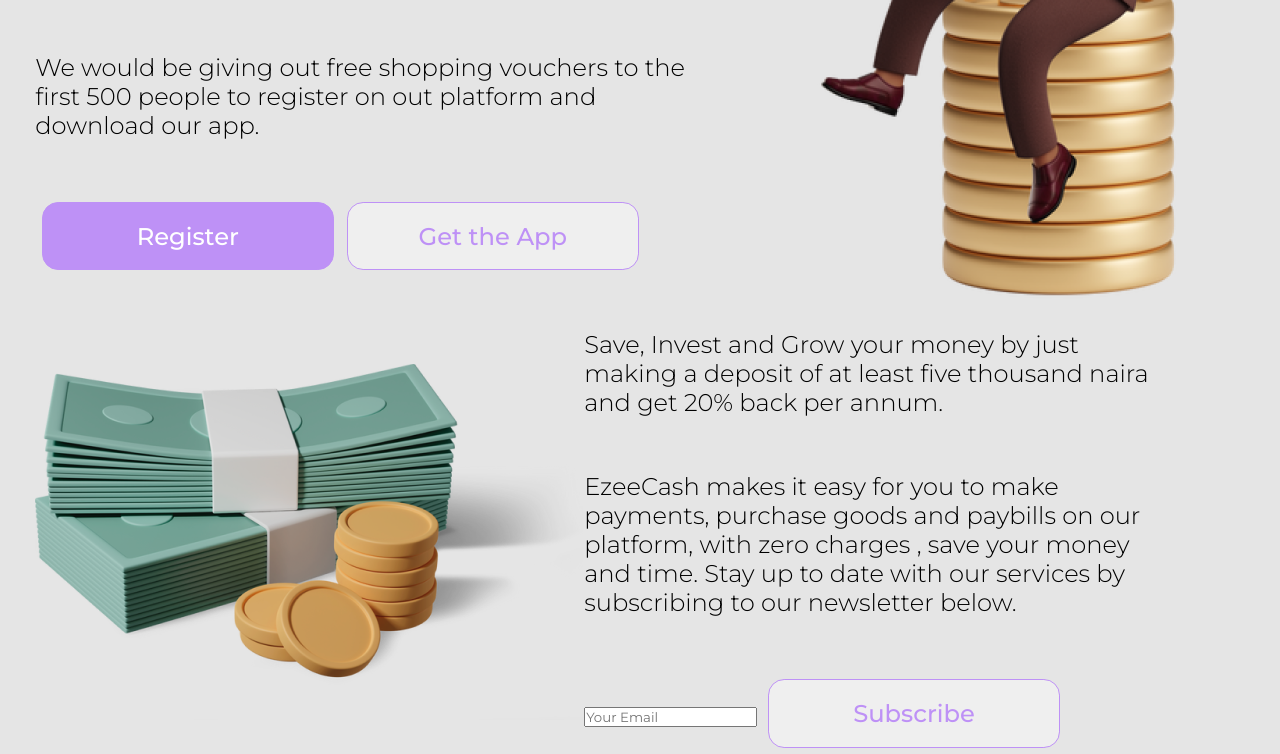
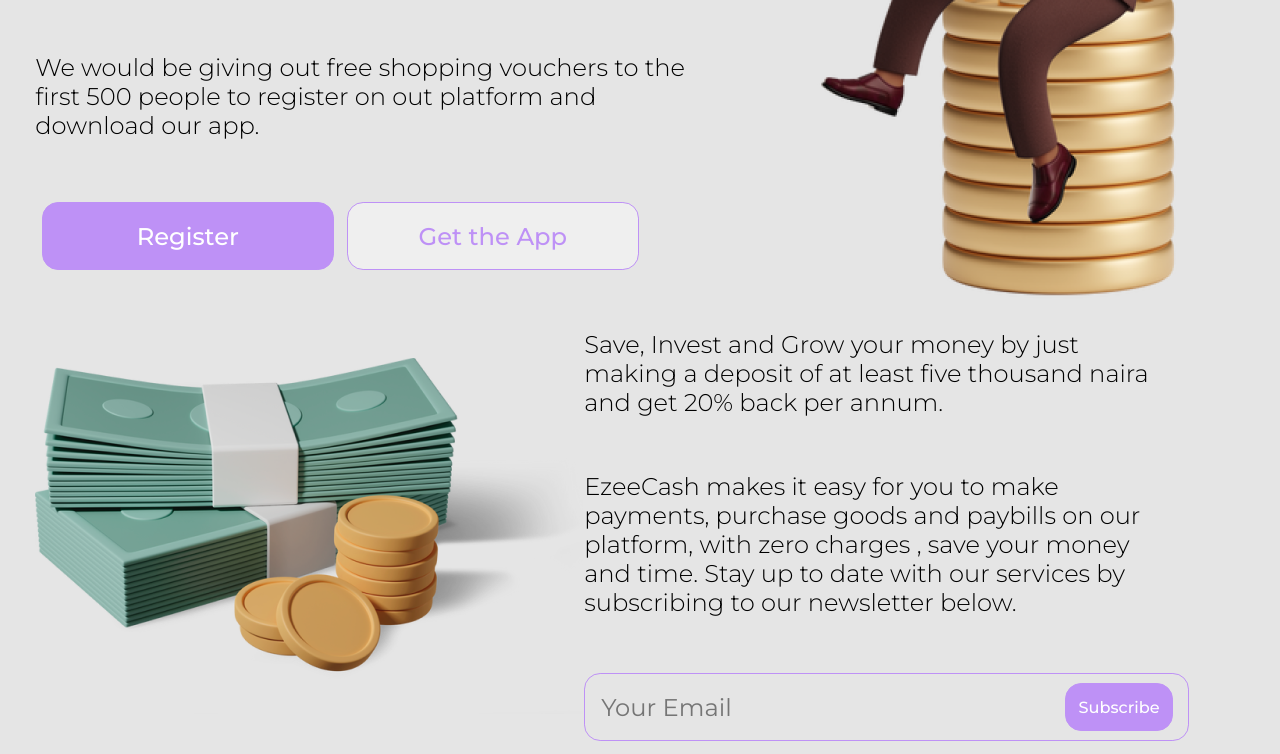
Before and after one commit to fiyintheslim/Ezeecash, a website: page index.html in a window 1280 px wide. Shown: the part 489-1243 px from the top of the page. Drawn offline with Linux system fonts and the light colour scheme.

Commit message:
second section

```diff
--- a/index.html
+++ b/index.html
@@ -49,8 +49,8 @@
                 </p>
                 <div class="email-form-cont">
                     <div class="email-form">
-                        <input type="email" placeholder="Your Email" />
-                        <button class="btn btn--subscribe" type="button">Subscribe</button>
+                        <input type="email" placeholder="Your Email" class="email-input" />
+                        <button class="btn btn--fill btn--subscribe" type="button">Subscribe</button>
                     </div>
                 </div>
             </div>
--- a/scss/sections.scss
+++ b/scss/sections.scss
@@ -47,3 +47,27 @@
     background: $purple;
     color: #fff;
 }
+.btn--subscribe{
+    @include toRem(width, 107);
+    @include toRem(height, 47);
+    @include toRem(font-size, 16);
+    position: absolute;
+    top:0;
+    bottom:0;
+    margin: auto 0;
+    right: 1rem;
+}
+.email-form{
+    @include toRem(width, 600);
+    @include toRem(height, 68);
+    position: relative;
+}
+.email-input{
+    width: 100%;
+    height: 100%;
+    border: solid 1px $purple;
+    @include toRem(border-radius, 16);
+    padding: 0.4rem 1rem;
+    @include toRem(font-size, 24);
+    background: rgba(255, 255, 255, 0);
+}
```
Also changed, not shown: css/index.css, 1 other file.
